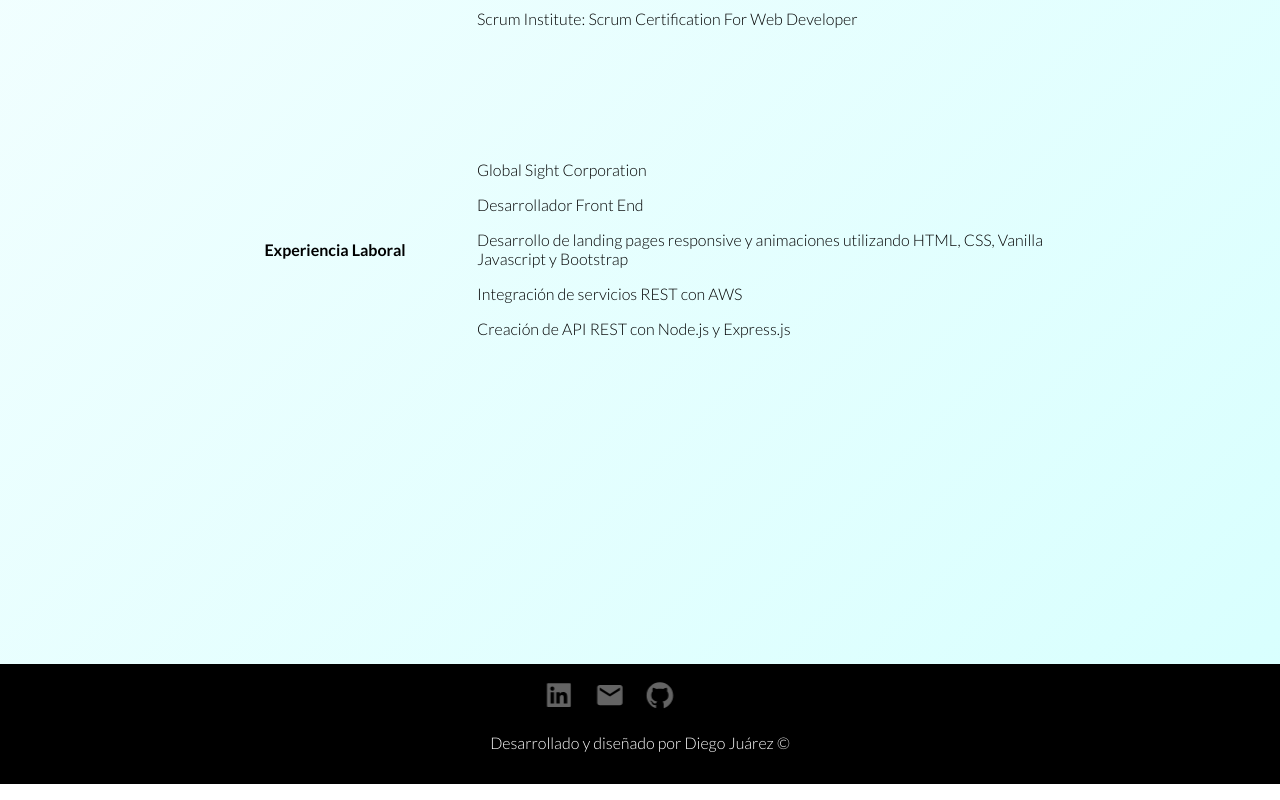
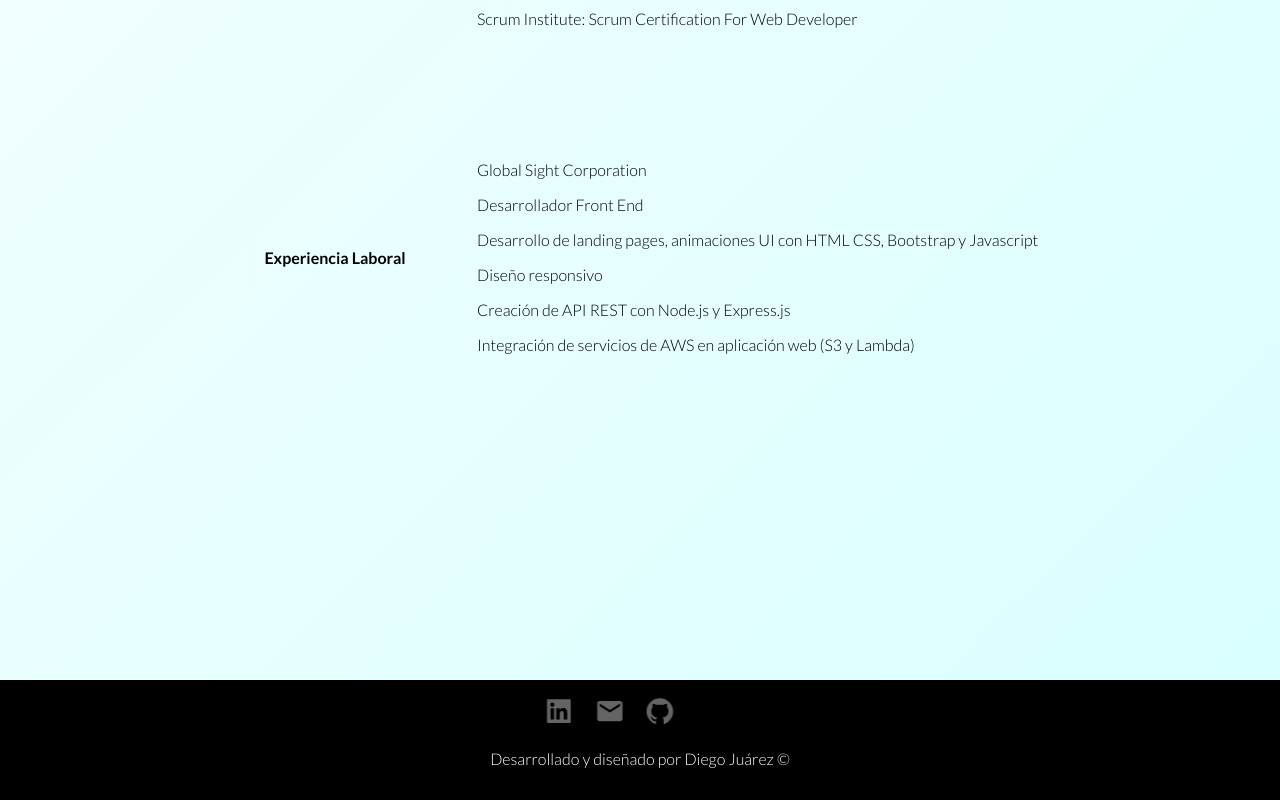
Before and after one commit to diegoJuarezVelasco/Portfolio, a React (Create React App) app: page / in a window 1280 px wide. Shown: the part 1142-1942 px from the top of the page. Built offline with nearby package versions, Linux system fonts and the light colour scheme.

Commit message:
Actualizacion de experiencia laboral

```diff
--- a/src/components/About.jsx
+++ b/src/components/About.jsx
@@ -102,9 +102,10 @@ function About() {
                 <div className="block-content">
                   <p>Global Sight Corporation</p>
                   <p>Desarrollador Front End</p>
-                  <p>Desarrollo de landing pages responsive y animaciones utilizando HTML, CSS, Vanilla Javascript y Bootstrap</p>
-                  <p>Integración de servicios REST con AWS</p>
+                  <p>Desarrollo de landing pages, animaciones UI con HTML CSS, Bootstrap y Javascript </p>
+                  <p>Diseño responsivo</p>
                   <p>Creación de API REST con Node.js y Express.js</p>
+                  <p>Integración de servicios de AWS en aplicación web (S3 y Lambda)</p>
                 </div>
               </div>
         </div>
```
